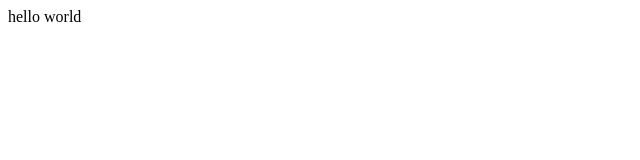
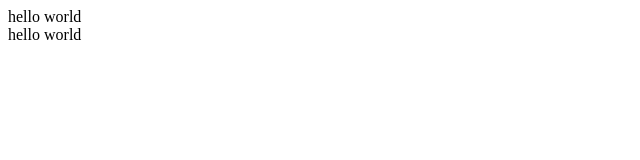
Before and after one commit to love-lulu/gitLabTest, a plain HTML site: page index.html in a window 1280 px wide. Shown: the full height of the page, 0-640 px from the left. Drawn offline with Linux system fonts and the light colour scheme.

Commit message:
第二次提交

```diff
--- a/index.html
+++ b/index.html
@@ -8,5 +8,9 @@
 	<div class="a">
 		hello world
 	</div>
+	<div class="b">
+		hello world
+	</div>
+
 </body>
 </html>
```
